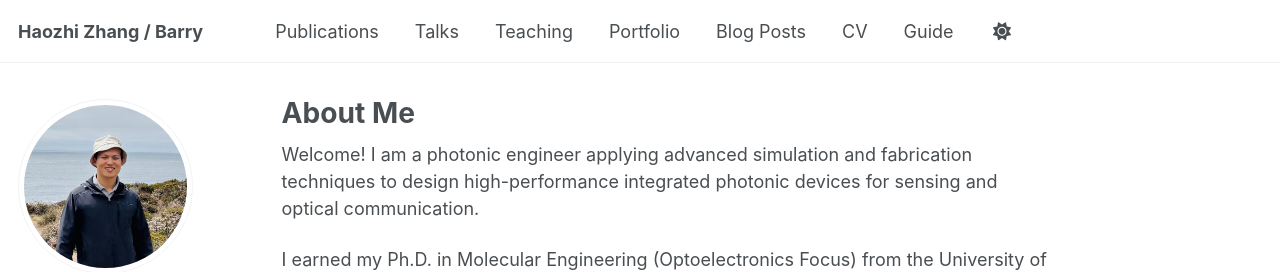
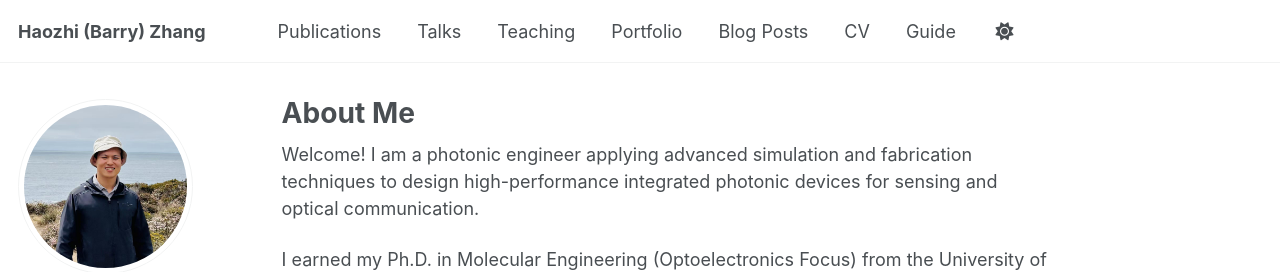
Before and after one commit to barryhzzhang/barryhzzhang.github.io, a Jekyll site: the page built from _pages/about.md, in a window 1280 px wide. Shown: the top 272 px of the page. Built offline with Jekyll 4.4.1, drawn with Linux system fonts in a browser that asks for light colours; some web fonts are replaced; a script that is not in the unit is left out.

```diff
--- a/_config.yml
+++ b/_config.yml
@@ -9,7 +9,7 @@
 # Basic Site Settings
 locale                   : "en-US"
 site_theme               : "default" # Currently available options are "default", "air"
-title                    : "Haozhi Zhang / Barry"
+title                    : "Haozhi (Barry) Zhang"
 title_separator          : "-"
 name                     : &name "Barry"
 description              : &description "Your Name's academic portfolio"   # Update this with a general description of your site, this is the default if not overridden by a page
```
